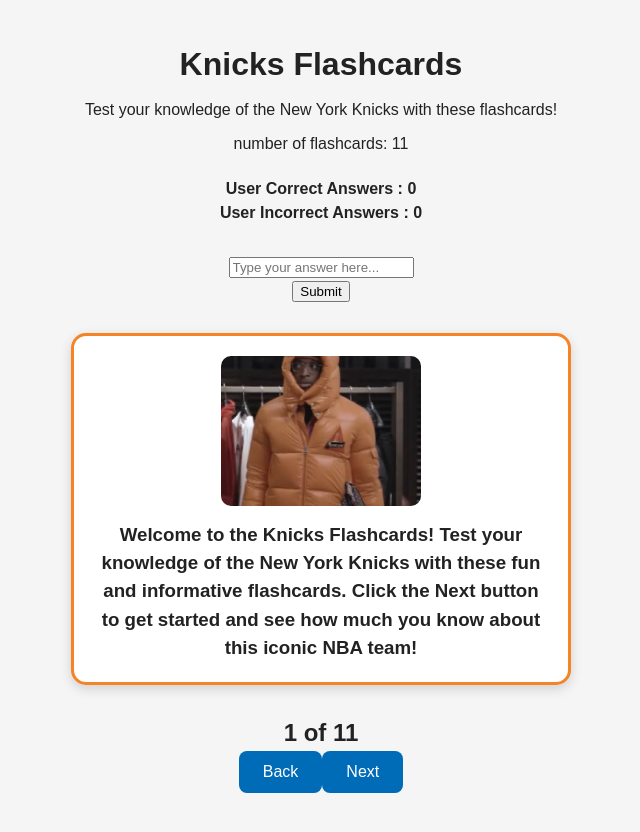
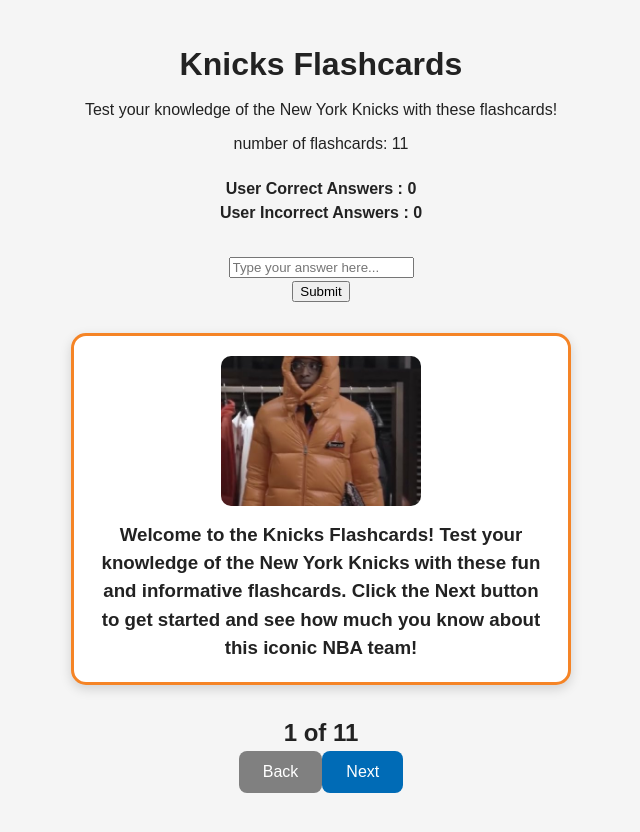
Before and after one commit to ehabgaming/Knicks-FlashCards, a React (Vite) app in the folder knicks flashcards/: page / in a window 1280 px wide. Shown: the whole page, without its empty margins (319-959 px from the left). Built offline with nearby package versions, Linux system fonts and the light colour scheme.

Commit message:
Disable navigation buttons when at card limits

```diff
--- a/knicks flashcards/src/App.css
+++ b/knicks flashcards/src/App.css
@@ -50,6 +50,11 @@
   opacity: 0.9;
 }
 
+button:disabled {
+  background-color: gray;
+  color: white;
+}
+
 .card-image {
   width: 200px;
   height: 150px;
--- a/knicks flashcards/src/App.jsx
+++ b/knicks flashcards/src/App.jsx
@@ -165,8 +165,15 @@
         {currentCard + 1} of {flashcards.length}
       </h2>
 
-      <button onClick={handleBack}>Back</button>
-      <button onClick={handleNext}>Next</button>
+      <button disabled={currentCard === 0} onClick={handleBack}>
+        Back
+      </button>
+      <button
+        disabled={currentCard === flashcards.length - 1}
+        onClick={handleNext}
+      >
+        Next
+      </button>
     </div>
   );
 };
```
